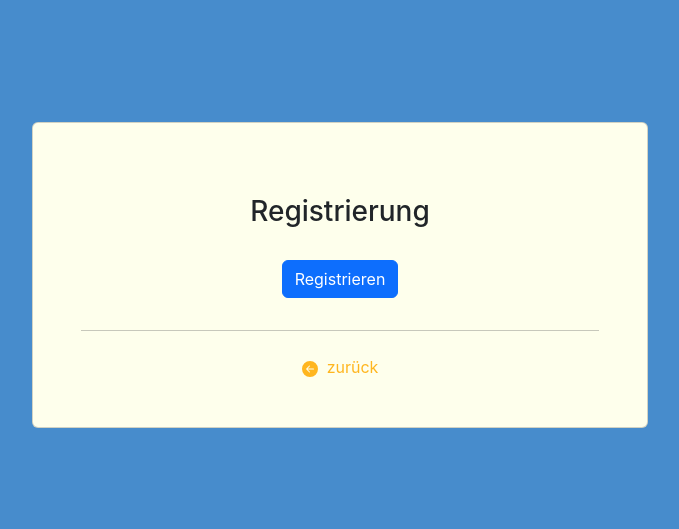
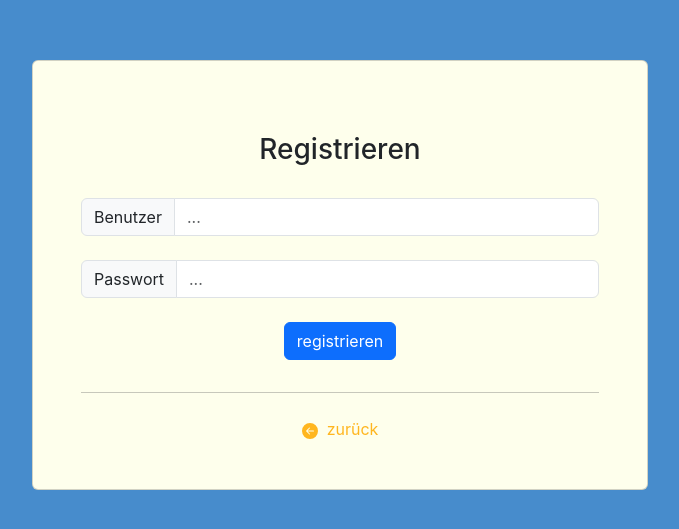
Before and after one commit to david-stefan-hermann/FED-CRUD, a React (Create React App) app in the folder front-end/client/: page /Auth/Register in a window 1280 px wide. Shown: the part 125-654 px from the top of the page, without its empty margins (300-979 px from the left). Built offline with nearby package versions, Linux system fonts and the light colour scheme.

Commit message:
error handling works

```diff
--- a/front-end/client/src/context/authContext.tsx
+++ b/front-end/client/src/context/authContext.tsx
@@ -18,13 +18,22 @@ export const AuthContextProvider: React.FC<AuthContextProviderProps> = ({childre
         const [currentUser, setCurrentUser] = useState<string | null>(JSON.parse(localStorage.getItem("user") as string) ?? null)
 
         const login = async(inputs: LoginInputs) => {
+            try {
                 const res = await axios.post("/auth/login", inputs)
                 setCurrentUser(res.data)
+            } catch (err) {
+                console.error(err)
+                throw new Error("Fehler beim kommunizieren mit dem Server. Versuchen Sie es später erneut.")
+            }
         }
 
         const logout = async() => {
+            try {
                 await axios.post("/auth/logout")
                 setCurrentUser(null)
+            } catch (err) {
+                console.error(err)
+            }
         }
 
         useEffect(() => {
--- a/front-end/client/src/pages/Login.tsx
+++ b/front-end/client/src/pages/Login.tsx
@@ -3,6 +3,7 @@ import { Alert, Form, InputGroup } from "react-bootstrap"
 import Button from 'react-bootstrap/Button'
 import { Link, useNavigate } from "react-router-dom"
 import { useAuthContext } from "../context/authContext"
+import axios, { AxiosError } from "axios"
 
 const Login = () => {
     const navigate = useNavigate()
@@ -16,16 +17,19 @@ const Login = () => {
 
     const handleChange = (e: { target: { name: any; value: any } }) => {
         setInputs(prev=>({...prev, [e.target.name]: e.target.value}))
+        setError(null)
     }
 
     const handleSubmit = async (e: { preventDefault: () => void }) => {
         e.preventDefault()
         try {
             console.log("login")
-            login(inputs)
+
+            await login(inputs)
+
             navigate("/")
-        } catch(err) {
-            setError((err as any).response.data)
+        } catch(err: Error | any) {
+            setError(err.message)
         }
     }
 
@@ -53,7 +57,7 @@ const Login = () => {
             {err &&
             <Alert key="warning" variant="warning">{err}</Alert>}
             <Button onClick={handleSubmit}>Anmelden</Button>
-            <p className="my-3">Kein Konto? <Link to="Auth/Register">Hier registrieren..</Link></p>
+            <p className="my-3">Kein Konto? <Link to="/Auth/Register">Hier registrieren..</Link></p>
         </>
     )
 }
--- a/front-end/client/src/pages/Register.tsx
+++ b/front-end/client/src/pages/Register.tsx
@@ -1,11 +1,61 @@
-import React from "react"
+import React, { useState } from "react"
+import { Alert, Form, InputGroup } from "react-bootstrap"
 import Button from 'react-bootstrap/Button'
+import { Link, useNavigate } from "react-router-dom"
+import { useAuthContext } from "../context/authContext"
+import axios from "axios"
 
 const Register = () => {
+    const navigate = useNavigate()
+
+    const [err, setError] = useState(null)
+    const [inputs, setInputs] = useState({
+        username:"",
+        password:"",
+    })
+
+    const handleChange = (e: { target: { name: any; value: any } }) => {
+        setInputs(prev=>({...prev, [e.target.name]: e.target.value}))
+        setError(null)
+    }
+
+    const handleSubmit = async (e: { preventDefault: () => void }) => {
+        e.preventDefault()
+        try {
+            await axios.post("/auth/register", inputs);
+
+            navigate("/Auth/Login")
+        } catch(err: Error | any) {
+
+                setError(err.message)
+
+        }
+    }
+
     return (
         <>
-            <h3 className="my-4">Registrierung</h3>
-            <Button onClick={() => console.log("logout")}>Registrieren</Button>
+            <h3 className="my-4">Registrieren</h3>
+            <InputGroup className="mb-3">
+                <InputGroup.Text id="basic-addon1">Benutzer</InputGroup.Text>
+                <Form.Control
+                required
+                placeholder="..."
+                name="username"
+                onChange={handleChange}
+                />
+            </InputGroup>
+            <InputGroup className="mb-3">
+                <InputGroup.Text id="basic-addon1">Passwort</InputGroup.Text>
+                <Form.Control
+                required
+                placeholder="..."
+                name="password"
+                onChange={handleChange}
+                />
+            </InputGroup>
+            {err &&
+            <Alert key="warning" variant="warning">{err}</Alert>}
+            <Button onClick={handleSubmit}>registrieren</Button>
         </>
     )
 }
```
